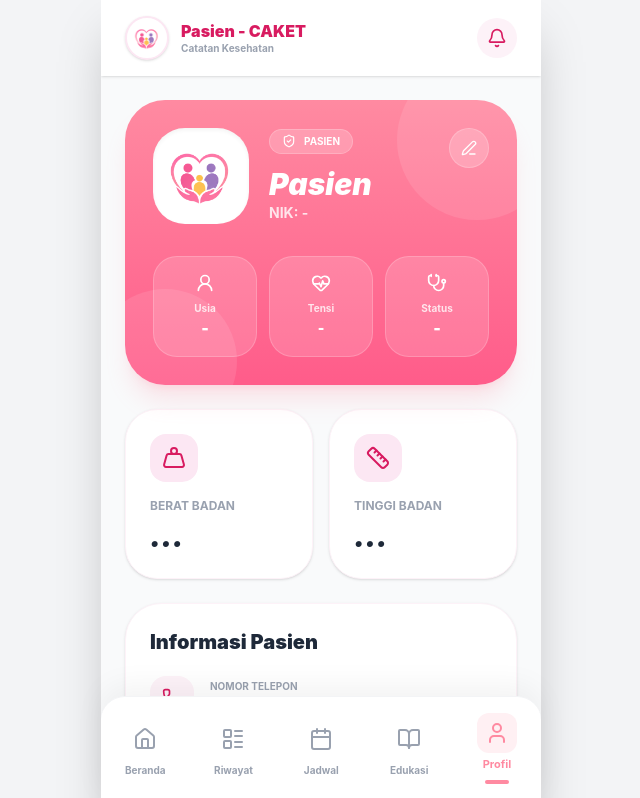
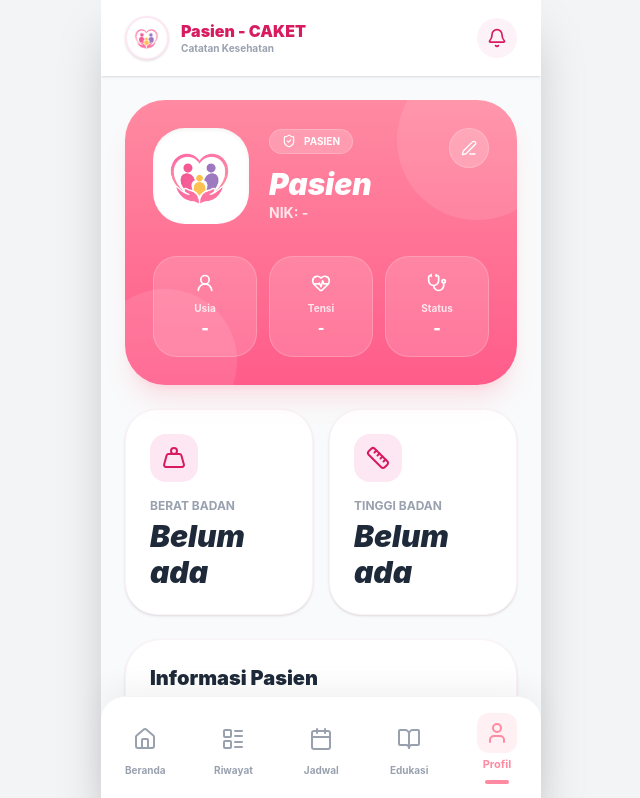
Before and after one commit to GithubFarelAlghazali/pasien-posyandu-digital, a React (Vite) app: page /profile in a window 1280 px wide. Shown: the top 798 px of the page, without its empty margins (319-959 px from the left). Built offline with nearby package versions, Linux system fonts and the light colour scheme; no server answers; the database is empty; sample sign-in values are in the browser's storage.

Commit message:
fix: health data fetching

```diff
--- a/src/components/pages/AdultDashboardPage.tsx
+++ b/src/components/pages/AdultDashboardPage.tsx
@@ -16,7 +16,7 @@ interface MedicalRecord {
 		sistolik: number | null;
 		distolik: number | null;
 	};
-	status_pertumbuhan: string;
+	status: string;
 	catatanKeluhan?: string;
 }
 
@@ -57,7 +57,7 @@ export default function AdultDashboardPage() {
 	useEffect(() => {
 		if (!user?.uid) return;
 
-		const q = query(collection(db, "healthRecord"), where("patient_uid", "==", user.uid), orderBy("waktuPemeriksaan", "desc"), limit(1));
+		const q = query(collection(db, "healthRecord"), where("patient_uid", "==", user.uid), orderBy("tanggalSaja", "desc"), limit(1));
 
 		const unsubscribe = onSnapshot(
 			q,
@@ -199,7 +199,7 @@ export default function AdultDashboardPage() {
 									</div>
 
 									<div className="w-16 h-16 rounded-full border-[3px] border-white/30 flex items-center justify-center bg-white/10 backdrop-blur-sm">
-										<span className="text-2xl">{record?.status_pertumbuhan === "Risiko" ? "😟" : record?.status_pertumbuhan === "Perhatian" ? "😐" : "😊"}</span>
+										<span className="text-2xl">{record?.status === "Risiko" ? "😟" : record?.status === "Perhatian" ? "😐" : "😊"}</span>
 									</div>
 								</motion.div>
 
@@ -261,7 +261,7 @@ export default function AdultDashboardPage() {
 									<div className="w-14 h-14 rounded-2xl bg-pink-100 flex items-center justify-center text-2xl shrink-0">💗</div>
 									<div>
 										<p className="text-xs text-gray-400 font-bold uppercase mb-1">Status Kesehatan</p>
-										<h3 className="text-xl font-black text-gray-800 mb-1">Kondisi kamu terlihat {record.status_pertumbuhan.toLowerCase()}</h3>
+										<h3 className="text-xl font-black text-gray-800 mb-1">Kondisi kamu terlihat {record.status.toLowerCase()}</h3>
 										<p className="text-sm text-gray-500 font-medium leading-relaxed">
 											{record.catatanKeluhan ? `Catatan Kader: "${record.catatanKeluhan}"` : "Tetap jaga pola makan, minum air putih yang cukup, dan rutin cek kesehatan di Posyandu."}
 										</p>
--- a/src/components/pages/HistoryPage.tsx
+++ b/src/components/pages/HistoryPage.tsx
@@ -35,7 +35,7 @@ export default function HistoryPage() {
 	useEffect(() => {
 		if (!user?.uid) return;
 
-		const q = query(collection(db, "healthRecord"), where("patient_uid", "==", user.uid), orderBy("waktuPemeriksaan", "desc"));
+		const q = query(collection(db, "healthRecord"), where("patient_uid", "==", user.uid), orderBy("tanggalSaja", "desc"));
 
 		const unsubscribe = onSnapshot(
 			q,
--- a/src/components/pages/ProfilePage.tsx
+++ b/src/components/pages/ProfilePage.tsx
@@ -17,8 +17,8 @@ interface MedicalRecord {
 		sistolik: number | null;
 		distolik: number | null;
 	};
-	status_pertumbuhan: string;
-	waktuPemeriksaan?: string;
+	status: string;
+	tanggalSaja?: string;
 }
 
 function hitungUsia(tanggalLahir: string) {
@@ -47,7 +47,7 @@ export default function ProfilePage() {
 	useEffect(() => {
 		if (!user?.uid) return;
 
-		const q = query(collection(db, "healthRecord"), where("uid", "==", user.uid), orderBy("waktuPemeriksaan", "desc"), limit(1));
+		const q = query(collection(db, "healthRecord"), where("patient_uid", "==", user.uid), orderBy("tanggalSaja", "desc"), limit(1));
 
 		const unsubscribe = onSnapshot(
 			q,
@@ -57,7 +57,7 @@ export default function ProfilePage() {
 				} else {
 					setRecord(null);
 				}
-				setRecordLoadingRecord(false);
+				setLoadingRecord(false);
 			},
 			(error) => {
 				console.error("Gagal memuat data rekam medis di profil:", error);
```
